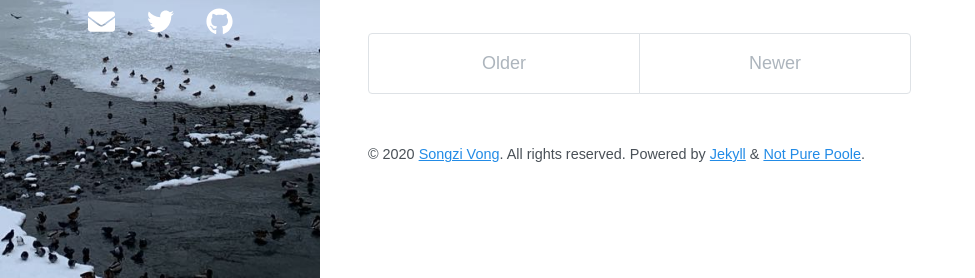
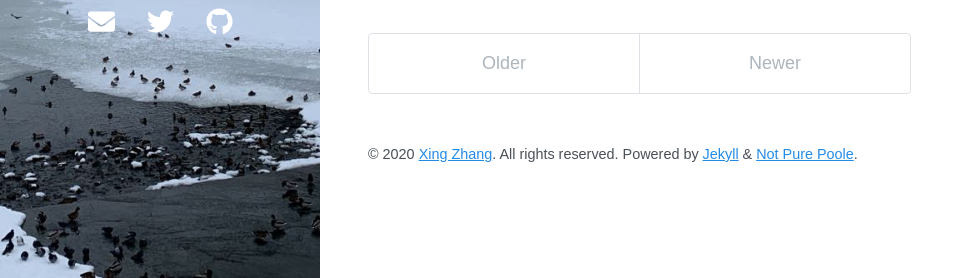
Before and after one commit to xingzhang-pku/homepage, a Jekyll site: the page built from index.html, in a window 1280 px wide. Shown: the part 622-900 px from the top of the page, without its empty margins (0-975 px from the left). Built offline with Jekyll 4.4.1, drawn with Linux system fonts in a browser that asks for light colours; nearby versions of some CDN libraries; the list of posts is cut into pages by our own code.

Commit message:
Update _config.yml

```diff
--- a/_config.yml
+++ b/_config.yml
@@ -29,14 +29,14 @@ exclude:
 
 # Optimize Jekyl SEO Tag
 twitter:
-  username: vszhub
+  username: xingZha97465145
   card: summary
 logo: logo.png
 social:
-  name: Songzi Vong
+  name: Xing Zhang
   links:
-    - https://twitter.com/vszhub
-    - https://github.com/vszhub
+    - https://twitter.com/xingZha97465145
+    - https://github.com/xingzhang-pku
 google_site_verification: xxxxx
 lang: en
 
@@ -54,6 +54,6 @@ sass:
 
 # Specify the author for blog posts
 author:
-  name: Songzi Vong
-  url: https://github.com/vszhub/
-  email: vszhub@gmail.com
+  name: Xing Zhang
+  url: https://github.com/xingzhang-pku/
+  email: zhangstar@stu.pku.edu.cn
```
